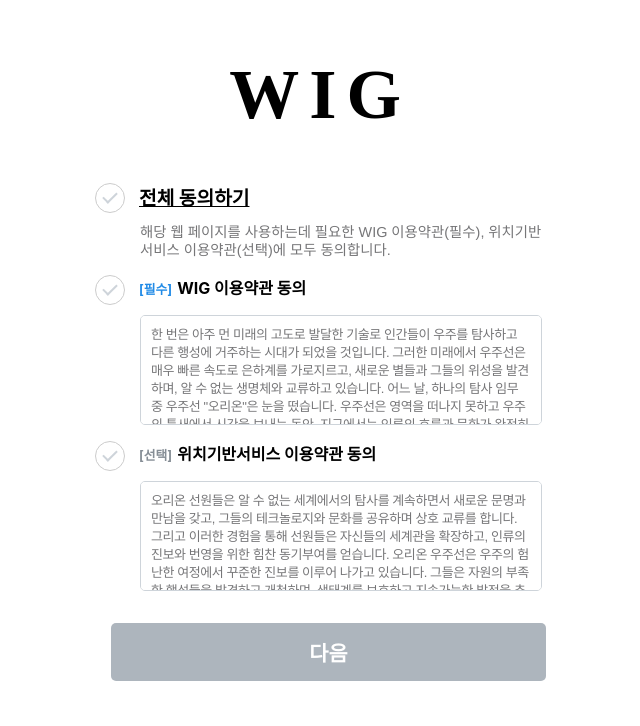
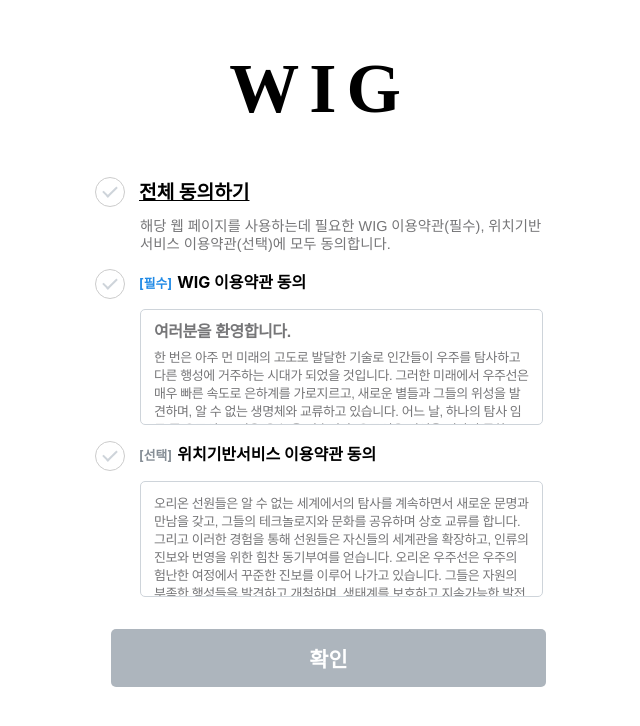
Before and after one commit to KingBoRam/wig-web, a React (Create React App) app: page /login/register in a window 1280 px wide. Shown: the top 726 px of the page, without its empty margins (320-960 px from the left). Built offline with nearby package versions, Linux system fonts and the light colour scheme; a web font is replaced by a local one.

Commit message:
약관동의 진짜 끝

```diff
--- a/src/pages/register.js
+++ b/src/pages/register.js
@@ -1,6 +1,7 @@
 import WigHeader from "../components/wigHeader";
 import styled, { css } from "styled-components";
 import React, { useState, useEffect } from "react";
+import { Link } from "react-router-dom";
 
 const RegisterTemplate = styled.div`
   display: flex;
@@ -63,9 +64,9 @@
           opacity: 1;
         `}
 `;
-const StyledTextArea = styled.textarea`
+const StyledTextArea = styled.div`
   width: 100%;
-  max-width: 380px;
+  max-width: 375px;
   height: 88px;
   resize: none;
   overflow: auto;
@@ -73,12 +74,25 @@
   border: solid 1px #ced4da;
   border-radius: 5px;
   margin-left: 45px;
-  padding: 10px;
+  padding: 13px;
   font-size: 13px;
   line-height: 18px;
   letter-spacing: -0.43px;
   color: #767678;
   font-family: Dotum, Helvetica, sans-serif;
+  &::-webkit-scrollbar {
+    width: 20px;
+  }
+  &::-webkit-scrollbar-thumb {
+    height: 42px;
+    background: #999;
+    border-radius: 10px;
+    border: 6px solid #fff;
+  }
+  &::-webkit-scrollbar-track {
+    border-radius: 0 6px 6px 0;
+    background-color: transparent;
+  }
 `;
 const StyledButton = styled.button`
   width: 100%;
@@ -90,6 +104,7 @@
   border-radius: 5px;
   border: none;
   margin-top: 2rem;
+  cursor: pointer;
   ${({ disabled }) =>
     disabled
       ? css`
@@ -142,7 +157,9 @@
   return (
     <div>
       <RegisterTemplate>
-        <WigHeader></WigHeader>
+        <Link to="/" style={{ textDecoration: "none" }}>
+          <WigHeader></WigHeader>
+        </Link>
         <form>
           <CustomCheckboxWrapper>
             <div
@@ -220,7 +237,16 @@
               WIG 이용약관 동의
             </label>
           </CustomCheckboxWrapper>
-          <StyledTextArea readOnly>
+          <StyledTextArea>
+            <div
+              style={{
+                fontSize: "1rem",
+                fontWeight: "bold",
+                marginBottom: "0.5rem",
+              }}
+            >
+              여러분을 환영합니다.
+            </div>
             한 번은 아주 먼 미래의 고도로 발달한 기술로 인간들이 우주를 탐사하고
             다른 행성에 거주하는 시대가 되었을 것입니다. 그러한 미래에서
             우주선은 매우 빠른 속도로 은하계를 가로지르고, 새로운 별들과 그들의
@@ -241,7 +267,8 @@
             여정은 아직 끝나지 않았습니다. 그들은 우주의 허물을 뚫고 알 수 없는
             세계로 나아가고 있으며, 그 곳에서 새로운 발견과 모험을 찾고
             있습니다. 오리온 선원들은 자신들이 희생한 대가를 지금보다 더 나은
-            미래의 인류를 위해 지불하고 있음을 깨달았습니다. -CHAT GPT-
+            미래의 인류를 위해 지불하고 있음을 깨달았습니다.{" "}
+            <div>-CHAT GPT-</div>
           </StyledTextArea>
           <CustomCheckboxWrapper>
             <CustomCheckbox
@@ -274,7 +301,7 @@
               위치기반서비스 이용약관 동의
             </label>
           </CustomCheckboxWrapper>
-          <StyledTextArea readOnly>
+          <StyledTextArea>
             오리온 선원들은 알 수 없는 세계에서의 탐사를 계속하면서 새로운
             문명과 만남을 갖고, 그들의 테크놀로지와 문화를 공유하며 상호 교류를
             합니다. 그리고 이러한 경험을 통해 선원들은 자신들의 세계관을
@@ -287,9 +314,14 @@
             모험은 우리에게 끝없는 상상력과 열정의 가능성을 상기시킵니다. 우리는
             미래의 우주 여행과 탐사가 우리의 현재를 어떻게 변화시킬지 상상할 수
             있으며, 오리온 선원들의 이야기는 우리에게 용기와 영감을 줍니다.
-            -CHAT GPT-
+            <div>-CHAT GPT-</div>
           </StyledTextArea>
-          <StyledButton disabled={!useCheck}>다음</StyledButton>
+          <StyledButton
+            disabled={!useCheck}
+            onClick={(e) => e.preventDefault()}
+          >
+            확인
+          </StyledButton>
         </form>
       </RegisterTemplate>
     </div>
--- a/src/pages/wigtemplate.js
+++ b/src/pages/wigtemplate.js
@@ -3,6 +3,7 @@
 import WigHeader from "../components/wigHeader";
 import WigInput from "../components/wigInput";
 import WigFind from "../components/wigFind";
+import { Link } from "react-router-dom";
 
 const WigTemplateContainer = styled.div`
   height: 100vh;
@@ -22,7 +23,9 @@
     <>
       <WigTemplateContainer>
         <WigTemplateBlock>
-          <WigHeader></WigHeader>
+          <Link to="/" style={{ textDecoration: "none" }}>
+            <WigHeader></WigHeader>
+          </Link>
           <WigInput></WigInput>
           <WigFind></WigFind>
         </WigTemplateBlock>
```
